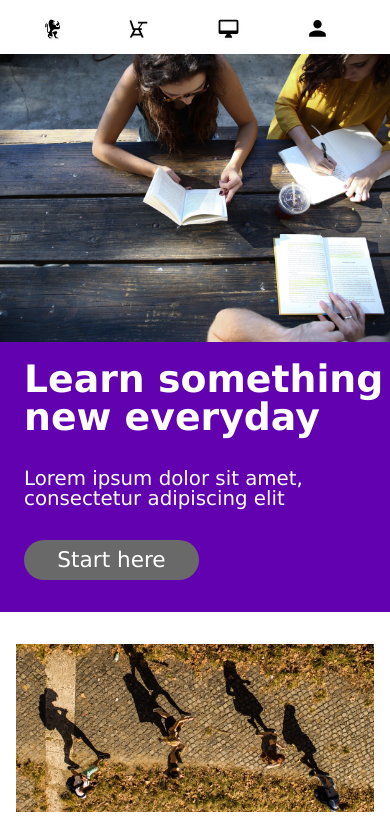
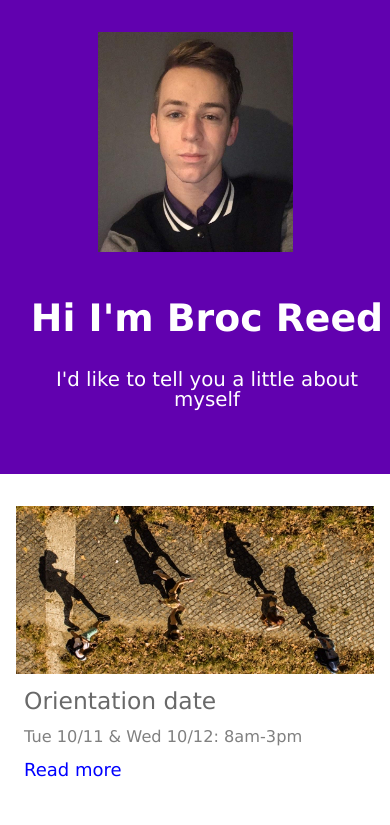
Before and after one commit to Brocreed/Capstone, a plain HTML site: page index.html in a window 390 px wide. Shown: the top 825 px of the page. Drawn offline with Linux system fonts and the light colour scheme.

Commit message:
Update to Scholarship submission

```diff
--- a/index.html
+++ b/index.html
@@ -3,59 +3,24 @@
 <head>
   <meta charset="utf-8">
   <meta name="viewport" content="width=device-width, initial-scale=1.0">
-  <title>Colmar Academy</title>
+  <title>Broc Reed</title>
   <link href="./resources/css/reset.css" type="text/css" rel="stylesheet">
   <link href="./resources/css/style.css" type="text/css" rel="stylesheet">
-  <link rel="icon" href="resources\images\favicon.ico" type="image/x-icon">
 </head>
 <body>
-
-
-  <header>
-    <nav class="top">
-      <div>
-        <img class="logo" src="./resources/images/ic-logo.svg" alt="Logo">
-        <span class="colmar">COLMAR</span> <span class="academy">ACADEMY</span>
-      </div>
-
-      <nav class="menu">
-        <ul>
-          <li><a href="#">On campus</a></li>
-          <li><a href="#">Online</a></li>
-          <li><a href="#">Companies</a></li>
-          <li><a href="#">Sign in</a></li>
-        </ul>
-      </nav>
-
-      <div class="responsive">
-        <ul>
-          <li><a href="#"><img src="./resources/images/ic-logo.svg" alt="Logo"></a></li>
-          <li><a href="#"><img src="./resources/images/ic-on-campus.svg" alt="Campus"></a></li>
-          <li><a href="#"><img src="./resources/images/ic-online.svg" alt="Online"></a></li>
-          <li><a href="#"><img src="./resources/images/ic-login.svg" alt="Login"></a></li>
-        </ul>
-      </div>
-    </nav>
-  </header>
-
 
   <div class="banner">
     <div class="container">
 
-      <div class="left">
-        <img src="./resources/images/banner.jpg" alt="Students">
+      <div class="left flex">
+        <img src="./resources/images/personal-photo.jpg" alt="Students">
       </div>
 
-      <div class="right">
+      <div class="right flex">
         <div class="banner-text">
-          <h1>Learn something new everyday</h1>
-          <p>Lorem ipsum dolor sit amet, consectetur adipiscing elit</p>
+          <h1>Hi I'm Broc Reed</h1>
+          <p>I'd like to tell you a little about myself</p>
 
-          <div class="start">
-            <div class="start-text">
-              <span>Start here</span>
-            </div>
-          </div>
         </div>
       </div>
 
--- a/resources/css/style.css
+++ b/resources/css/style.css
@@ -23,133 +23,13 @@ html {
 }
 
 .left {
-  width: 60%;
+  width: 40%;
 }
 
 .right {
-  width: 40%;
-}
-
-
-/*Header*/
-
-header {
-  height: 3rem;
-}
-
-nav {
-  display: flex;
-  justify-content: space-between;
-  padding: .5rem .5rem;
-}
-
-nav div {
-  display: flex;
+  width: 60%;
   align-items: center;
 }
-
-nav .logo {
-  height: 2.5rem;
-  margin-left: 1.5rem;
-  margin-right: 0;
-}
-
-nav ul {
-  margin-right: 1rem;
-}
-
-nav li {
-  display: inline;
-  padding: 0 1rem;
-  font-size: 1.1rem;
-}
-
-nav a {
-  text-decoration: none;
-}
-
-nav a:hover {
-  color: blue;
-}
-
-.responsive {
-  display: none;
-}
-
-.colmar {
-  font-weight: bold;
-  color: #6101AF;
-  font-size: 1.2rem;
-}
-
-.academy {
-  color: dimgrey;
-  font-size: 1.2rem;
-}
-
-@media only screen and (max-width: 768px) {
-
-  header .logo {
-    display: none;
-  }
-
-  header div span {
-    display: none;
-  }
-
-  .menu {
-    display: none;
-  }
-
-  .responsive {
-    display: block;
-    text-align: center;
-    padding-top: .5rem;
-    width: 100%;
-  }
-
-  nav li {
-    display: inline;
-    padding: 0 3rem;
-  }
-
-  .responsive img {
-    height: 1.4rem;
-  }
-
-}
-
-@media only screen and (max-width: 585px) {
-
-  nav li {
-    padding: 0 1.8rem;
-  }
-}
-
-@media only screen and (max-width: 415px) {
-
-  nav li {
-    padding: 0 1.6rem;
-  }
-
-}
-
-@media only screen and (max-width: 385px) {
-
-  nav li {
-    padding: 0 1.2rem;
-  }
-
-}
-@media only screen and (max-width: 330px) {
-
-  nav li {
-    padding: 0 1rem;
-  }
-
-}
-
-
 
 /*Banner Section*/
 
@@ -157,14 +37,20 @@ nav a:hover {
   background-color: #6101AF;
 }
 
+.left {
+  padding-top: 32px;
+  padding-bottom: 32px;
+  align-items: center;
+}
+
 .left img {
-  width: 100%;
-  padding: 32px 24px 24px 32px;
+  max-width: 50%;
+  padding: 32px 24px 32px 24px;
+  align-items: center;
 }
 
 .banner-text {
   width: 500px;
-  padding-top: 180px;
   padding-left: 24px;
 }
 
@@ -172,7 +58,7 @@ nav a:hover {
   color: white;
   font-weight: bold;
   font-size: 2.6rem;
-  padding-bottom: 48px;
+  padding-bottom: 60px;
 }
 
 .banner-text p {
@@ -181,30 +67,13 @@ nav a:hover {
   padding-bottom: 48px;
 }
 
-.start {
-  text-align: center;
-  height: 50px;
-  width: 225px;
-  background-color: dimgray;
-  border-radius: 35px;
-  padding: 11px;
-}
-
-.start:hover {
-  background-color: blue;
-}
-
-.start-text {
-  color: white;
-  font-size: 1.4rem;
-}
-
 @media only screen and (max-width: 1173px) {
 
   .banner-text {
     width: 400px;
     padding-top: 80px;
     padding-left: 16px;
+    text-align: center;
   }
 
 }
@@ -219,22 +88,12 @@ nav a:hover {
   .banner-text h1 {
     font-size: 2.1rem;
     padding-bottom: 32px;
+    text-align: center;
   }
 
   .banner-text p {
     font-size: 1.1rem;
     padding-bottom: 32px;
-  }
-
-  .start {
-    text-align: center;
-    height: 40px;
-    width: 175px;
-    padding: 9px;
-  }
-
-  .start-text {
-    font-size: 1.2rem;
   }
 
 }
@@ -261,6 +120,7 @@ nav a:hover {
     padding-top: 0px;
     padding-left: 24px;
     margin-bottom: 32px;
+    text-align: center;
   }
   .banner-text h1 {
     font-size: 2.1rem;
@@ -304,11 +164,6 @@ nav a:hover {
 .about {
   background-color: white;
   margin-bottom: 32px;
-}
-
-.left img {
-  width: 100%;
-  padding: 32px 24px 32px 24px;
 }
 
 .text {
```
Also changed, not shown: resources/images/personal-photo.JPG (added).
